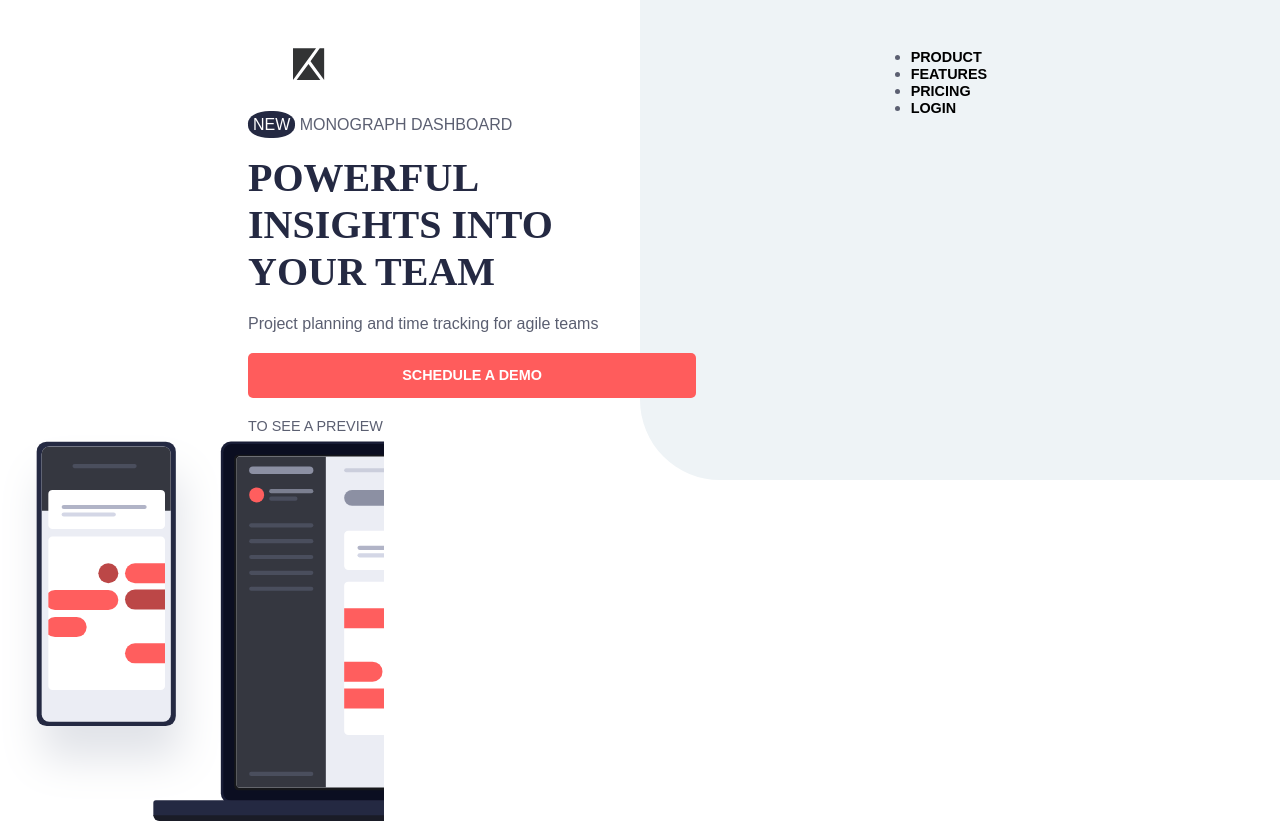
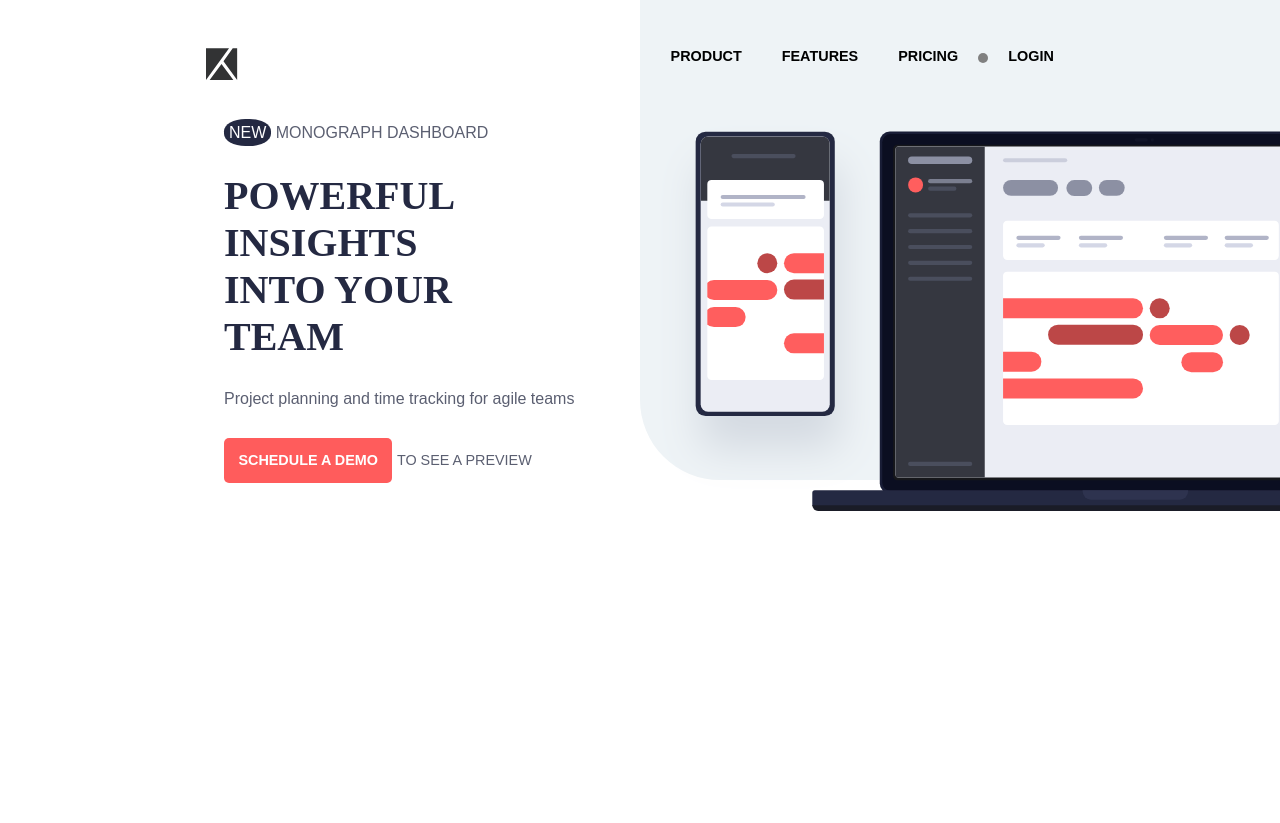
Before and after one commit to Dideoluwa27/landing_page, a plain HTML site: page index.html in a window 1280 px wide. Shown: the top 823 px of the page. Drawn offline with Linux system fonts and the light colour scheme.

Commit message:
finished desktop designs

```diff
--- a/index.html
+++ b/index.html
@@ -25,6 +25,9 @@
              <li><a href="#">PRODUCT</a></li>
              <li><a href="#">FEATURES</a> </li>
              <li><a href="#">PRICING</a></li>
+             <div class="icon">
+
+             </div>
              <li><a href="#">LOGIN</a> </li>
             </ul>
           </nav>
@@ -35,9 +38,10 @@
 
       <h1>POWERFUL INSIGHTS INTO YOUR TEAM</h1>
       <p class="agile">Project planning and time tracking for agile teams</p>
-
+    <div>
       <button>Schedule a demo</button>
       <span class="preview">TO SEE A PREVIEW </span>
+      </div>
        </div>
           <div class="second">
           </div>
--- a/src/style.css
+++ b/src/style.css
@@ -29,7 +29,7 @@ body::before{
     flex-direction: column;
     width: 35%;
     gap:20px;
-    margin-left: 15.5rem;
+    margin-left: 14rem;
 }
 header{
     display: flex;
@@ -43,6 +43,7 @@ h1{
     text-transform:uppercase ;
     font-family:"barlow condensed" ;
     width: 70%;
+    margin-bottom: 10px;
 }
 button{
     background-color: hsl(0,100%,68%);
@@ -56,6 +57,16 @@ button{
 }
 button:hover{
     opacity:0.5;
+}
+p{
+    margin-bottom: 10px;
+}
+.icon{
+    height:10px ;
+    background-color: grey;
+    width:10px;
+    border-radius:50% ;
+    margin-top: 5px;
 }
 .preview{
     text-transform: uppercase;
@@ -75,16 +86,27 @@ a{
 }
 .second{
     height: 70em;
-    width:30%;
+    width:50%;
     margin: 0;
     background-image:url("../images/illustration-devices.svg") ;
     background-size: 50rem;
     background-repeat:no-repeat;
     object-fit: cover;
-
 }
+main{
+    display: flex;
+    margin-top:40px ;
+    justify-content: center;
+}
+ nav ul{
+    display: flex;
+ }
+ li{
+    padding: 0 20px 0 20px;
+    list-style: none;
+ }
  a{
-    color: black;
+    color:black;
+    text-decoration: none;
     display: flex;
-
 }
```
